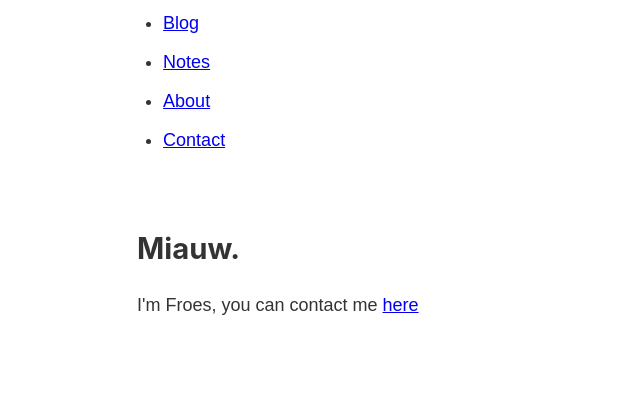
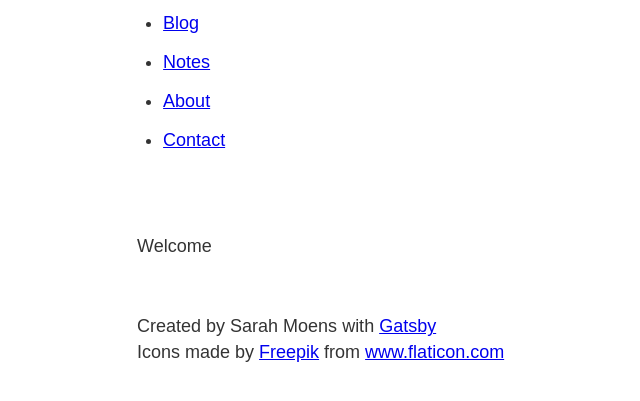
Before and after one commit to smoens/smoens.github.com, a Gatsby site: page / in a window 1280 px wide. Shown: the part 151-552 px from the top of the page, without its empty margins (146-786 px from the left). Built offline with nearby package versions, Linux system fonts and the light colour scheme; Gatsby itself is replaced by a stand-in of ours.

Commit message:
add footer and update readme

```diff
--- a/src/components/footer.js
+++ b/src/components/footer.js
@@ -18,7 +18,9 @@ const Footer = () => {
 
     return (
         <footer className={footerStyles.footer}>
-            <p>Created by {data.site.siteMetadata.author}</p>
+            <p>Created by {data.site.siteMetadata.author} with <a href="https://www.gatsbyjs.com/">Gatsby</a><br/>
+            Icons made by <a href="https://www.freepik.com" title="Freepik">Freepik</a> from <a href="https://www.flaticon.com/" title="Flaticon">www.flaticon.com</a>
+            </p>
         </footer>
     )
 }
--- a/src/components/layout.js
+++ b/src/components/layout.js
@@ -1,6 +1,7 @@
 import React from "react"
 
 import Header from "./header"
+import Footer from "./footer"
 
 import '../styles/index.scss'
 import * as layoutStyles from "../components/layout.module.scss"
@@ -11,6 +12,7 @@ const Layout = ( props ) => {
             <div className={layoutStyles.content}>
                 <Header />
                 { props.children }
+                <Footer />
             </div>
         </div>
     )
--- a/src/pages/blog.js
+++ b/src/pages/blog.js
@@ -10,7 +10,7 @@ const BlogPage = ({ data }) => {
     return (
         <Layout>
             <Head title='Blog'/>
-            <h1>Blog</h1>
+            <h2>Blog</h2>
             <ol className={blogStyles.posts}>
                 {posts.map(post => {
                     return (
--- a/src/pages/index.js
+++ b/src/pages/index.js
@@ -2,13 +2,13 @@ import React from "react"
 import { Link } from "gatsby"
 import Layout from "../components/layout"
 import Head from "../components/head"
+import BlogPage from "./blog"
 
 const IndexPage = () => {
   return (
     <Layout>
       <Head title="Home"/>
-      <h2>Miauw.</h2>
-      <p>I'm Froes, you can contact me <Link to="/contact">here</Link></p>
+      <p>Welcome</p>
     </Layout>
   )
 }
```
Also changed, not shown: README.md, src/images/scenic.png (added).
